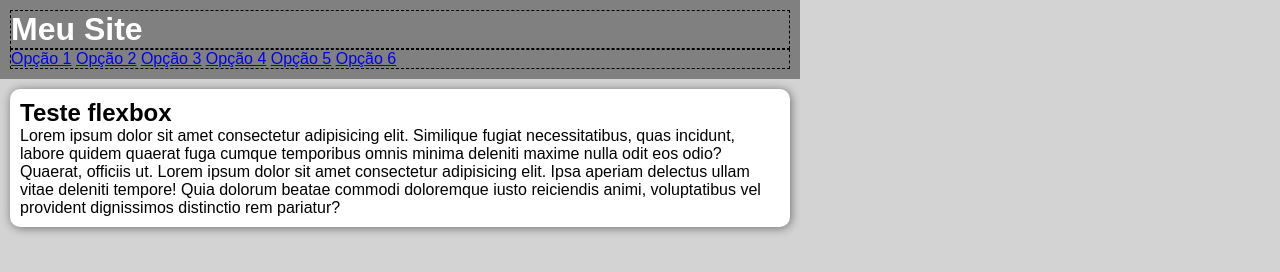
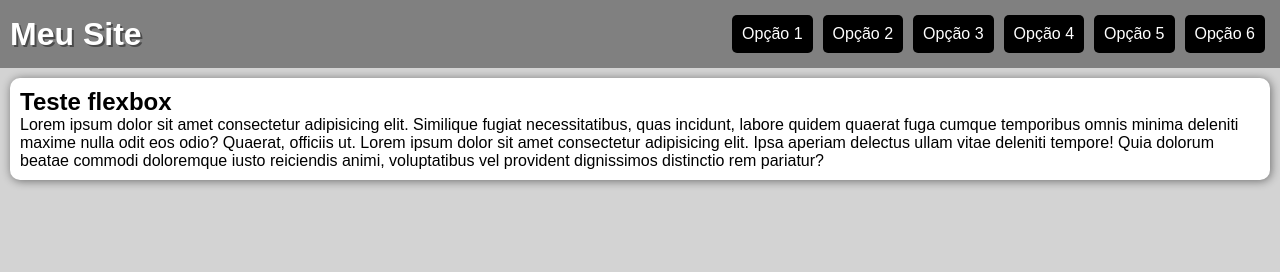
Before and after one commit to andreblosaliatti/html-css, a plain HTML site: page exercicios/ex027/flex013-menu-flexbox/index.html in a window 1280 px wide. Drawn offline with Linux system fonts and the light colour scheme.

Commit message:
menu flex box completo

```diff
--- a/exercicios/ex027/flex013-menu-flexbox/index.html
+++ b/exercicios/ex027/flex013-menu-flexbox/index.html
@@ -5,6 +5,7 @@
     <meta name="viewport" content="width=device-width, initial-scale=1.0">
     <title>Menu flex box</title>
     <link rel="stylesheet" href="style.css">
+    <link rel="stylesheet" href="media-query.css">
 </head>
 <body>
     <header>
--- /dev/null
+++ b/exercicios/ex027/flex013-menu-flexbox/media-query.css
@@ -0,0 +1,16 @@
+@charset "UTF-8";
+
+@media screen and (max-width: 580px) {
+
+header, header > nav {
+    flex-flow: column nowrap;
+ }
+
+ header > h1 {
+    flex-basis: 50px;
+ }
+
+ header > nav > a {
+    width: 90vw;
+ }
+}
--- a/exercicios/ex027/flex013-menu-flexbox/style.css
+++ b/exercicios/ex027/flex013-menu-flexbox/style.css
@@ -11,21 +11,46 @@ body {
     font-size: 1em;
     background-color: lightgrey;
     height: 100vh;
-    width: 100vh;
+    width: 100vw;
 }
 
 header {
     background-color: grey;
     color: white;
     padding: 10px;
+    display: flex;
+    flex-flow: row wrap;
+    justify-content: space-between;
+    align-items: center;
 }
 
 header > h1 {
-    border: 1px dashed black;
+    /*border: 1px dashed black;*/
+    text-shadow: 2px 2px 0px rgba(0, 0, 0, 0.418);
+    flex: 0 0 200px;
 }
 
 header > nav {
-    border: 1px dashed black;
+    /*border: 1px dashed black;*/
+    display: flex;
+    flex-flow: row wrap;
+    justify-content: flex-end;
+}
+
+header > nav > a {
+    background-color: black;
+    color: white;
+    padding: 10px;
+    margin: 5px;
+    border-radius: 5px;
+    text-decoration: none;
+    text-align: center;
+}
+
+header > nav > a:hover {
+    background-color: white;
+    color: black;
+    transition: background-colo .5s;
 }
 
 main {
```
